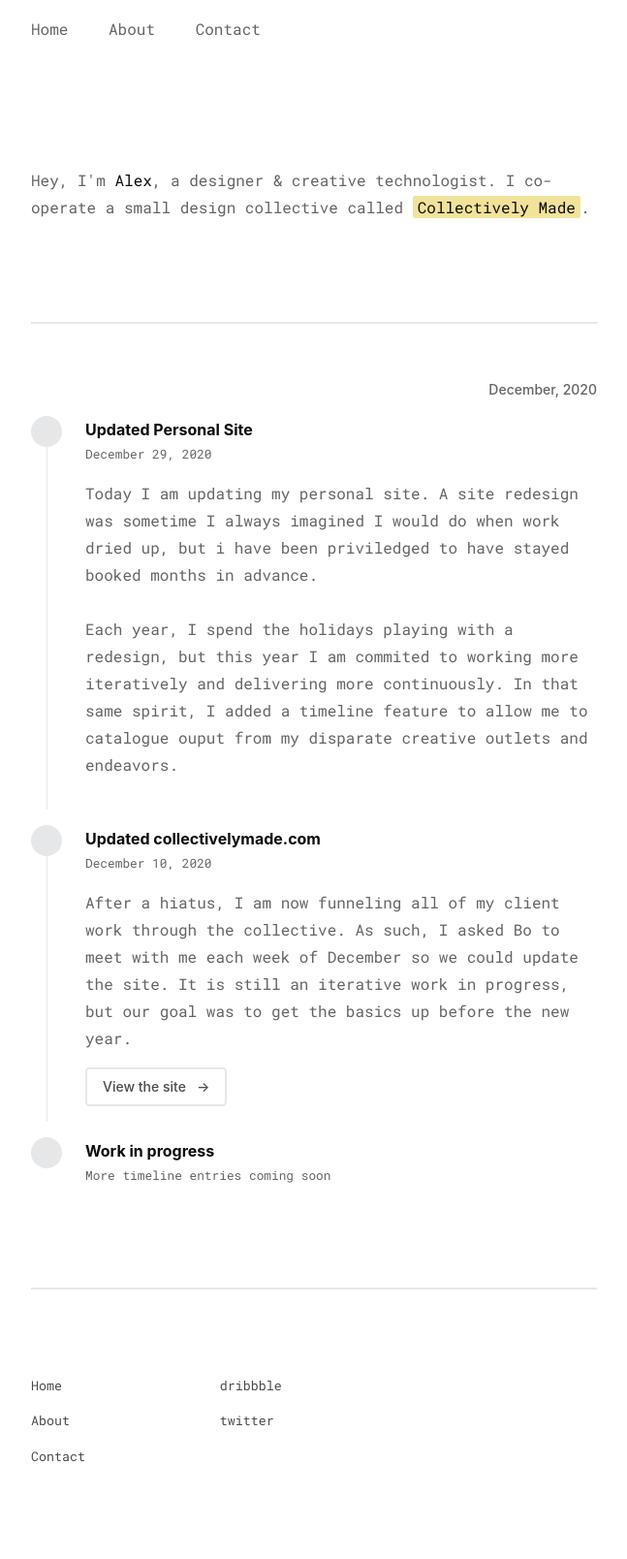
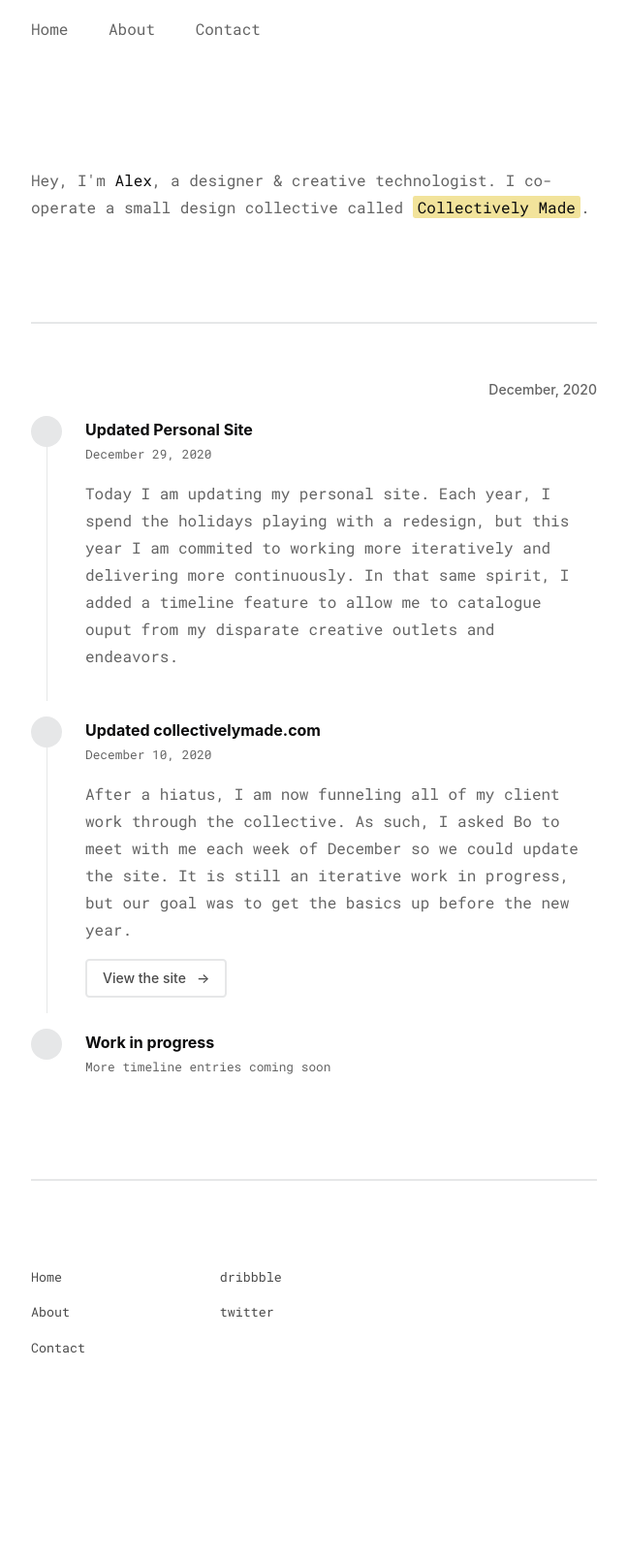
Before and after one commit to alexanderussell/collectively-made, a Jekyll site: the page built from index.html, in a window 1280 px wide. Shown: the whole page at 97% size, without its empty margins (316-963 px from the left). Built offline with Jekyll 4.4.1, drawn with Linux system fonts in a browser that asks for light colours; after the commit the page ends 1496 px from its top, so only the background shows below that.

Commit message:
site update

```diff
--- a/_posts/2020-12-29-site-update.markdown
+++ b/_posts/2020-12-29-site-update.markdown
@@ -3,8 +3,6 @@ layout: post
 title:  "Updated Personal Site"
 date:   2020-12-29 010:59:15 -0600
 category: update
-description: "Today I am updating my personal site. A site redesign was sometime I always imagined I would do when work dried up, but i have been priviledged to have stayed booked months in advance.
-<br><br>
-Each year, I spend the holidays playing with a redesign, but this year I am commited to working more iteratively and delivering more continuously. In that same spirit, I added a timeline feature to allow me to catalogue ouput from my disparate creative outlets and endeavors."
+description: "Today I am updating my personal site. Each year, I spend the holidays playing with a redesign, but this year I am commited to working more iteratively and delivering more continuously. In that same spirit, I added a timeline feature to allow me to catalogue ouput from my disparate creative outlets and endeavors."
 
 ---
```
